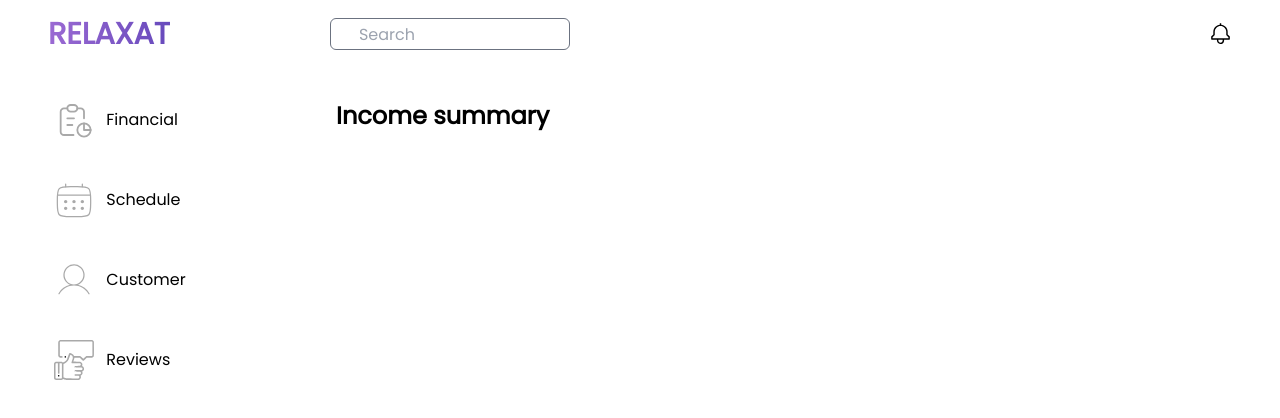
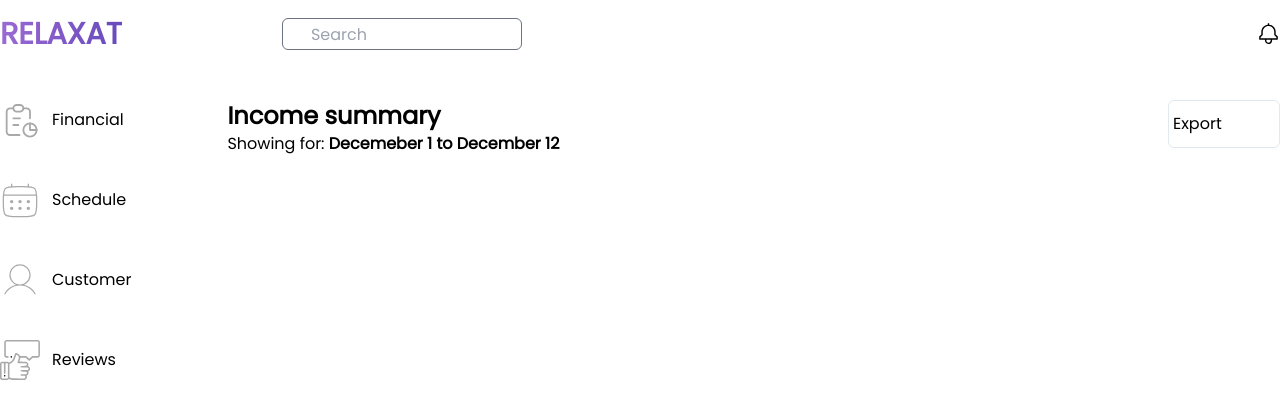
Before and after one commit to JanPoonthong/relaxat, a Next.js app: page /financial in a window 1280 px wide. Shown: the top 418 px of the page. Built offline with nearby package versions, Linux system fonts and the light colour scheme.

Commit message:
feat: add title and export button

```diff
--- a/src/app/financial/page.tsx
+++ b/src/app/financial/page.tsx
@@ -1,12 +1,16 @@
 import IncomeSummary from "../ui/financial/income-summary";
 import NavBar from "../ui/home/nav-bar";
 import SideBar from "../ui/home/side-bar";
+import Export from "../ui/home/export";
 
 export default async function Page() {
     return (
         <div className="flex pt-12 gap-[6rem]">
             <SideBar />
-            <IncomeSummary />
+            <div className="flex justify-between w-full">
+                <IncomeSummary />
+                <Export />
+            </div>
         </div>
     );
 }
--- a/src/app/layout.tsx
+++ b/src/app/layout.tsx
@@ -18,7 +18,9 @@ export default function RootLayout({
 }>) {
     return (
         <html lang="en">
-            <body className={poppins.className}>
+            <body
+                className={`${poppins.className} max-w-[100rem] ml-auto mr-auto`}
+            >
                 <NavBar />
                 {children}
             </body>
--- a/src/app/ui/financial/income-summary.tsx
+++ b/src/app/ui/financial/income-summary.tsx
@@ -1,7 +1,11 @@
 export default function IncomeSummary() {
     return (
-        <>
+        <div>
             <h1 className="font-bold text-2xl">Income summary</h1>
-        </>
+            {/* TODO(jan): calendar drop down */}
+            <h2 className="">
+                Showing for: <strong>Decemeber 1 to December 12</strong>
+            </h2>
+        </div>
     );
 }
--- /dev/null
+++ b/src/app/ui/home/export.tsx
@@ -0,0 +1,17 @@
+"use client"
+
+export default function Export() {
+    const handleClick = () => {
+        alert("You're gay");
+    };
+    return (
+        <div className="">
+            <button className="flex justify-between pl-1 pr-1 w-[7em] h-12 rounded-md border-[1px] border-slate-200 border-solid flex items-center justify-center"
+            onClick={handleClick}
+            >
+                Export
+                <i className="text-2xl bi bi-box-arrow-in-down"></i>
+            </button>
+        </div>
+    );
+}
--- a/src/app/ui/home/nav-bar.tsx
+++ b/src/app/ui/home/nav-bar.tsx
@@ -4,7 +4,7 @@ import UserBox from "./user-box";
 
 export default function NavBar() {
     return (
-        <nav className="flex justify-between items-center pl-12 pr-12">
+        <nav className="flex justify-between items-center">
             <div className="logo-searchbox flex gap-[10rem] items-center">
                 <Link
                     className="uppercase logo-color font-bold text-3xl"
--- a/src/app/ui/home/side-bar.tsx
+++ b/src/app/ui/home/side-bar.tsx
@@ -57,7 +57,7 @@ export default function SideBar() {
     ];
 
     return (
-        <div className="flex w-[15rem] justify-center items-center">
+        <div className="flex justify-center items-center">
             <ul className="flex gap-10 flex-col justify-center text-center side-bar">
                 {sideBarData.map((each) => {
                     return (
```
Also changed, not shown: src/app/globals.css (+10 -2 lines). Lines whose indentation alone changed are shown as unchanged.
